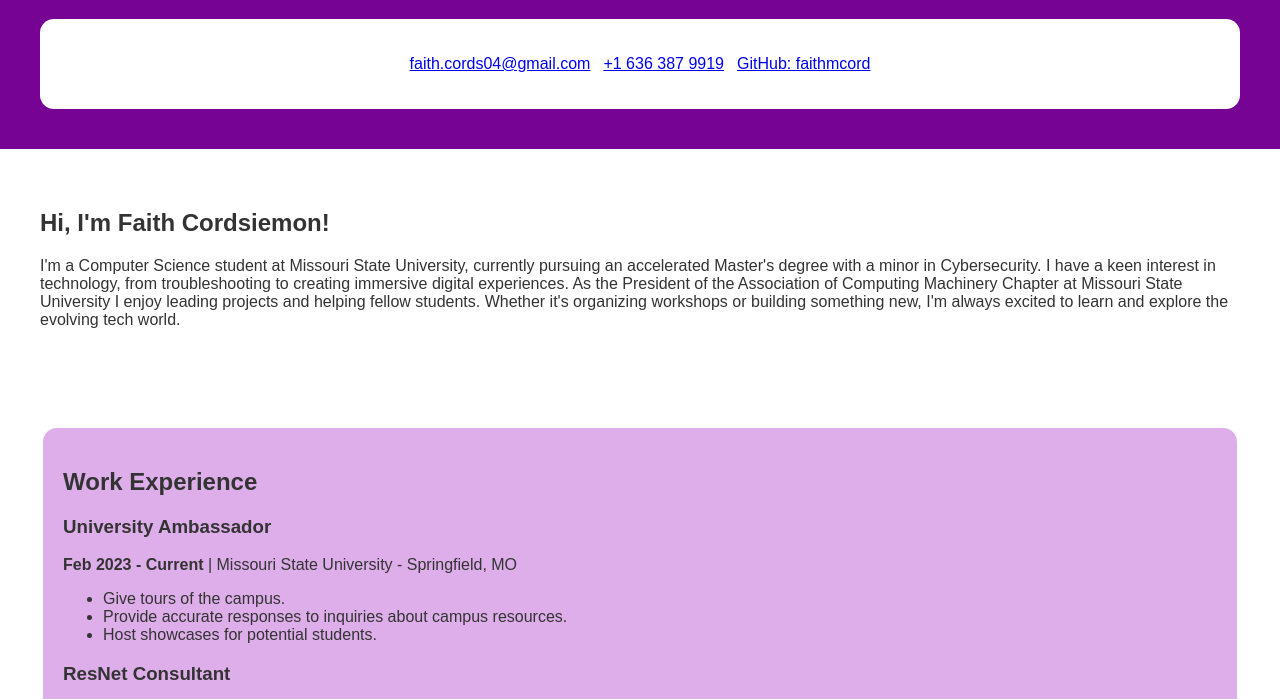
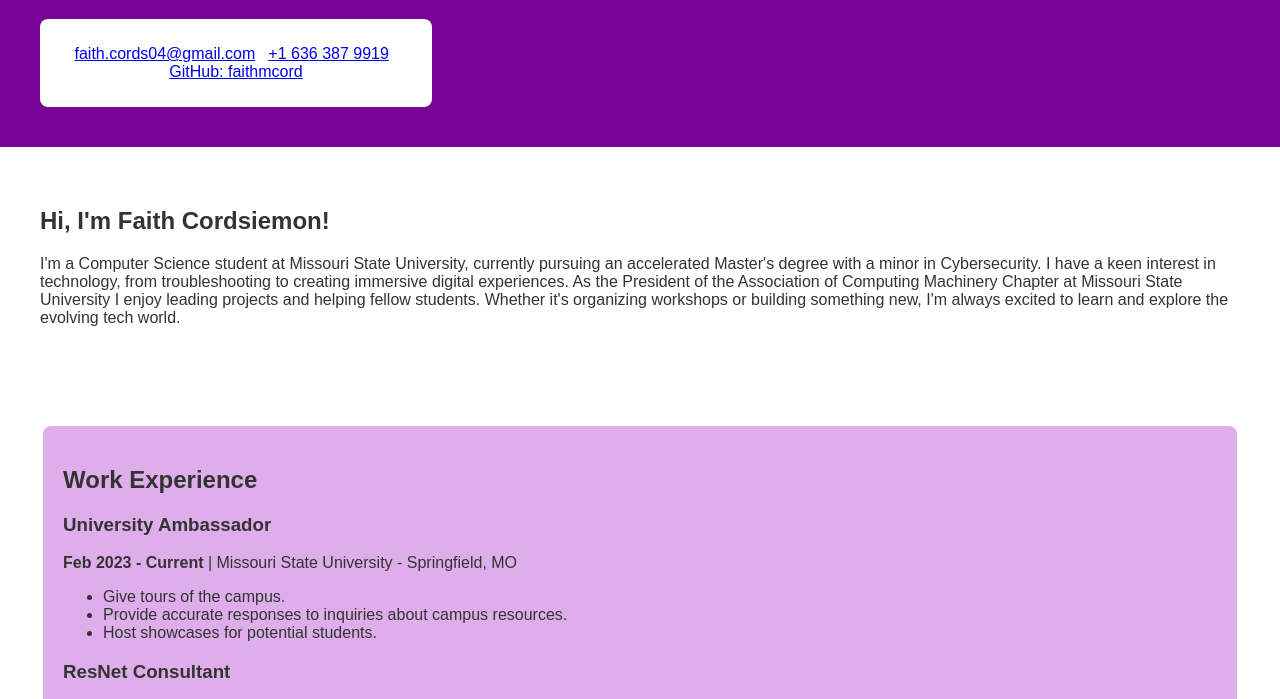
Before and after one commit to faithmcord/faithmcord.github.io, a plain HTML site: page index.html in a window 1280 px wide. Shown: the part 81-780 px from the top of the page. Drawn offline with Linux system fonts and the light colour scheme.

Commit message:
do do do

```diff
--- a/assets/css/styles.css
+++ b/assets/css/styles.css
@@ -18,7 +18,16 @@ header {
     padding: 20px;
     border-color: black;
     background-color: #ffffff;
-    border-radius: 14px;
+    border-radius: 8px;
+}
+
+.links {
+    margin: 20px;
+    padding: 10px;
+    border-color: black;
+    background-color: #ffffff;
+    border-radius: 8px;
+    width: 30%;
 }
 
 .float-container {
@@ -36,7 +45,7 @@ section {
     margin: 20px;
     padding: 20px;
     background-color: #deaeea;
-    border-radius: 14px;
+    border-radius: 8px;
 }
 
 footer {
--- a/index.html
+++ b/index.html
@@ -9,7 +9,7 @@
 <body>
     <header>
         <h1>Faith Cordsiemon</h1>
-        <div class="me">
+        <div class="links">
             <p>
                 <a href="mailto:faith.cords04@gmail.com">faith.cords04@gmail.com</a> |
                 <a href="tel:+16363879919">+1 636 387 9919</a> |
```
